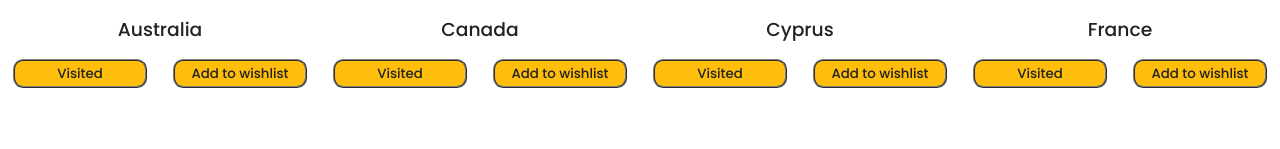
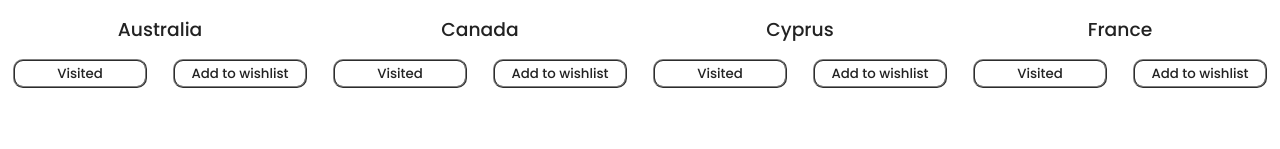
Before and after one commit to gcpearse/travel-tracker, a React (Vite) app in the folder travel-tracker/: page / in a window 1280 px wide. Shown: the part 608-757 px from the top of the page. Built offline with nearby package versions, Linux system fonts and the light colour scheme.

Commit message:
simplifies logic for handling colour change for clicked buttons

```diff
--- a/travel-tracker/src/components/VisitedButton.jsx
+++ b/travel-tracker/src/components/VisitedButton.jsx
@@ -1,7 +1,4 @@
 const VisitedButton = ({ locations, isVisited, setIsVisited, setOnWishList, setVisitCount }) => {
-
-  let visitedButtonStyle = "visited-button";
-  if (isVisited) visitedButtonStyle = "green-button";
 
   const handleClick = () => {
     setIsVisited((bool) => {
@@ -28,7 +25,15 @@ const VisitedButton = ({ locations, isVisited, setIsVisited, setOnWishList, setV
   };
 
   return (
-    <button className="list-button" id={visitedButtonStyle} onClick={handleClick}>Visited</button>
+    <button
+      className={!isVisited ? (
+        "list-button visited-button"
+      ) : (
+        "list-button visited-button green-button"
+      )}
+      onClick={handleClick}>
+      Visited
+    </button>
   );
 };
 
--- a/travel-tracker/src/components/WishlistButton.jsx
+++ b/travel-tracker/src/components/WishlistButton.jsx
@@ -1,7 +1,4 @@
 const WishlistButton = ({ isVisited, onWishList, setIsVisited, setOnWishList, setVisitCount }) => {
-
-  let wishlistButtonStyle = "wishlist-button";
-  if (onWishList) wishlistButtonStyle = "green-button";
 
   const handleWishlistClick = () => {
     setOnWishList((bool) => {
@@ -24,7 +21,15 @@ const WishlistButton = ({ isVisited, onWishList, setIsVisited, setOnWishList, se
   };
 
   return (
-    <button className="list-button" id={wishlistButtonStyle} onClick={handleWishlistClick}>Add to wishlist</button>
+    <button
+    className={!onWishList ? (
+      "list-button wishlist-button"
+    ) : (
+      "list-button wishlist-button green-button"
+    )}
+      onClick={handleWishlistClick}>
+      Add to wishlist
+    </button>
   );
 };
 
```
